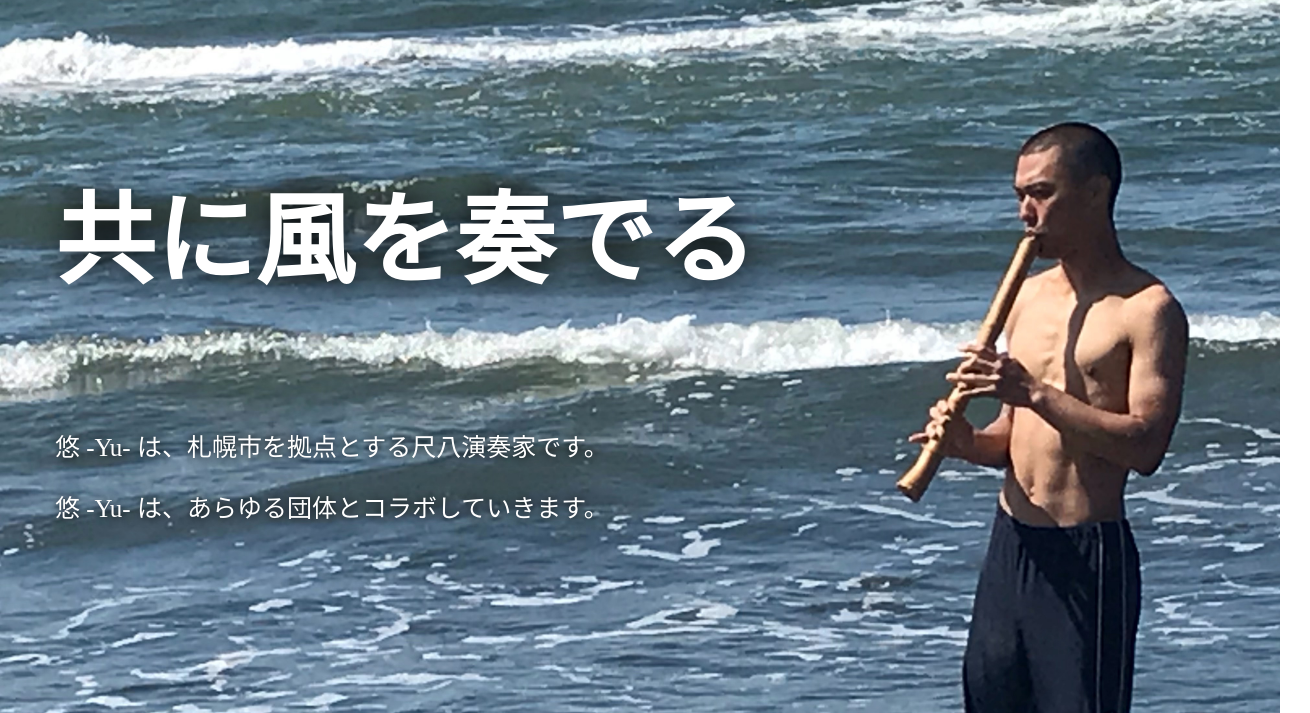
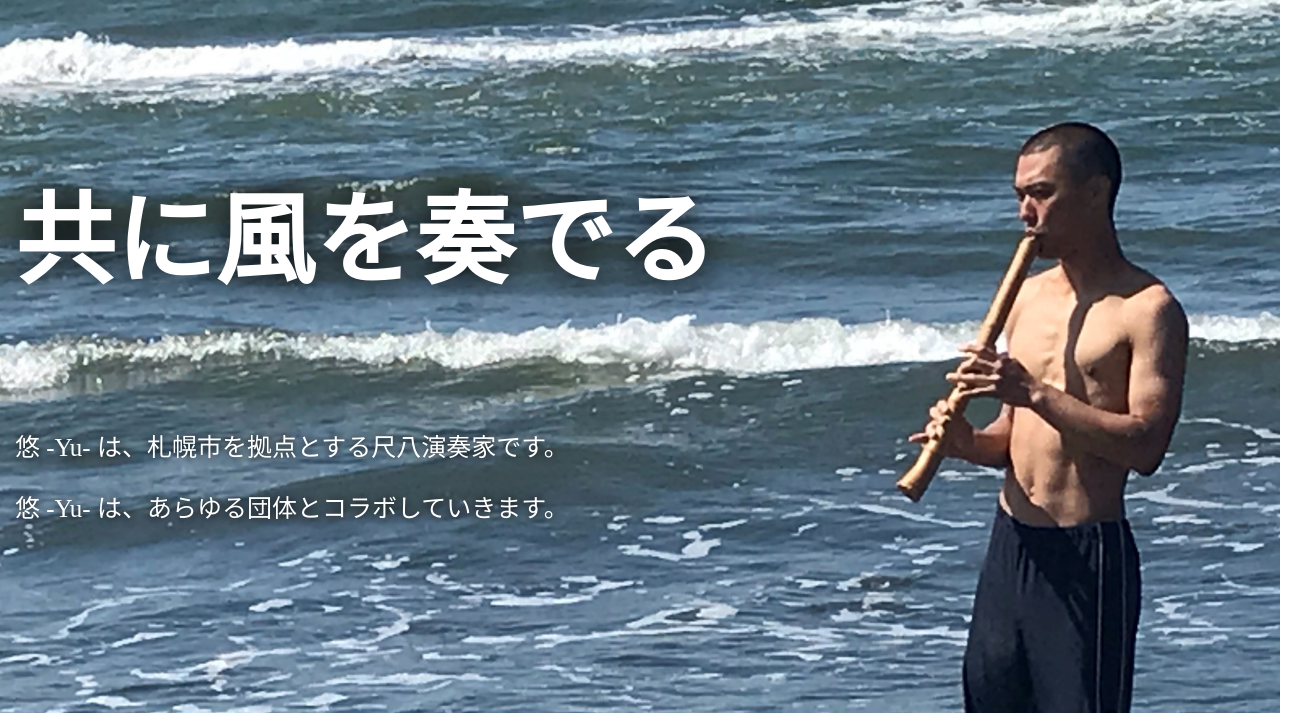
Before and after one commit to ykishimotoy/yushakuhachi, a plain HTML site: page index.html in a window 1280 px wide. Shown: the part 87-800 px from the top of the page, 1310 px wide, since content can reach past the window. Drawn offline with Linux system fonts and the light colour scheme.

Commit message:
changed .container width from 1170px to 100%

```diff
--- a/stylesheet.css
+++ b/stylesheet.css
@@ -19,7 +19,7 @@ header {
 }
 
 .container {
-    width: 1170px;
+    width: 100%;
     padding: 0 15px;
     margin: 0 auto;
 }
```
